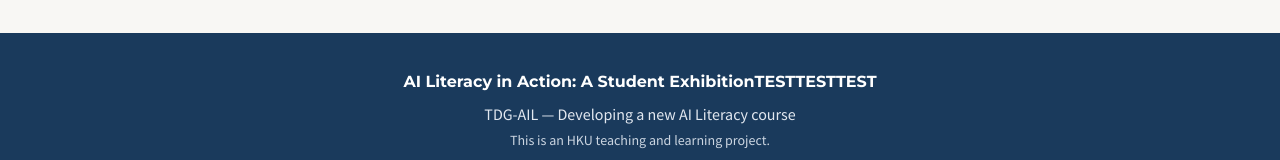
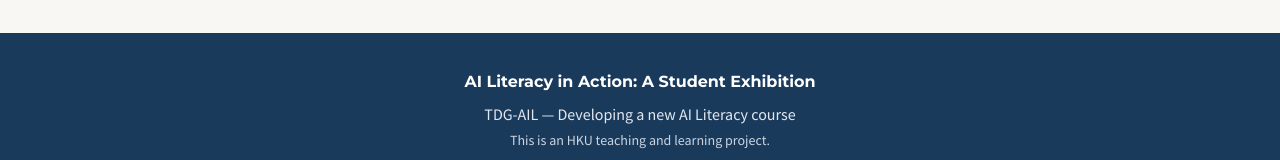
Before and after one commit to studentgalleryhku-dotcom/student-gallery, a plain HTML site: page index.html in a window 1280 px wide. Shown: the part 1624-1784 px from the top of the page. Drawn offline with nearby package versions, Linux system fonts and the light colour scheme.

Commit message:
Update index.html

```diff
--- a/index.html
+++ b/index.html
@@ -356,7 +356,7 @@
 
   <footer class="border-t" style="background: rgb(26, 58, 92); border-color: rgb(26, 58, 92);">
     <div class="mx-auto max-w-7xl px-5 py-9 text-center lg:px-8">
-      <p class="heading font-bold text-white">AI Literacy in Action: A Student ExhibitionTESTTESTTEST</p>
+      <p class="heading font-bold text-white">AI Literacy in Action: A Student Exhibition</p>
       <p class="mt-2" style="color: rgb(226, 232, 240);">TDG-AIL — Developing a new AI Literacy course</p>
       <p class="mt-1 text-sm" style="color: rgb(203, 213, 225);">This is an HKU teaching and learning project.</p>
     </div>
```
